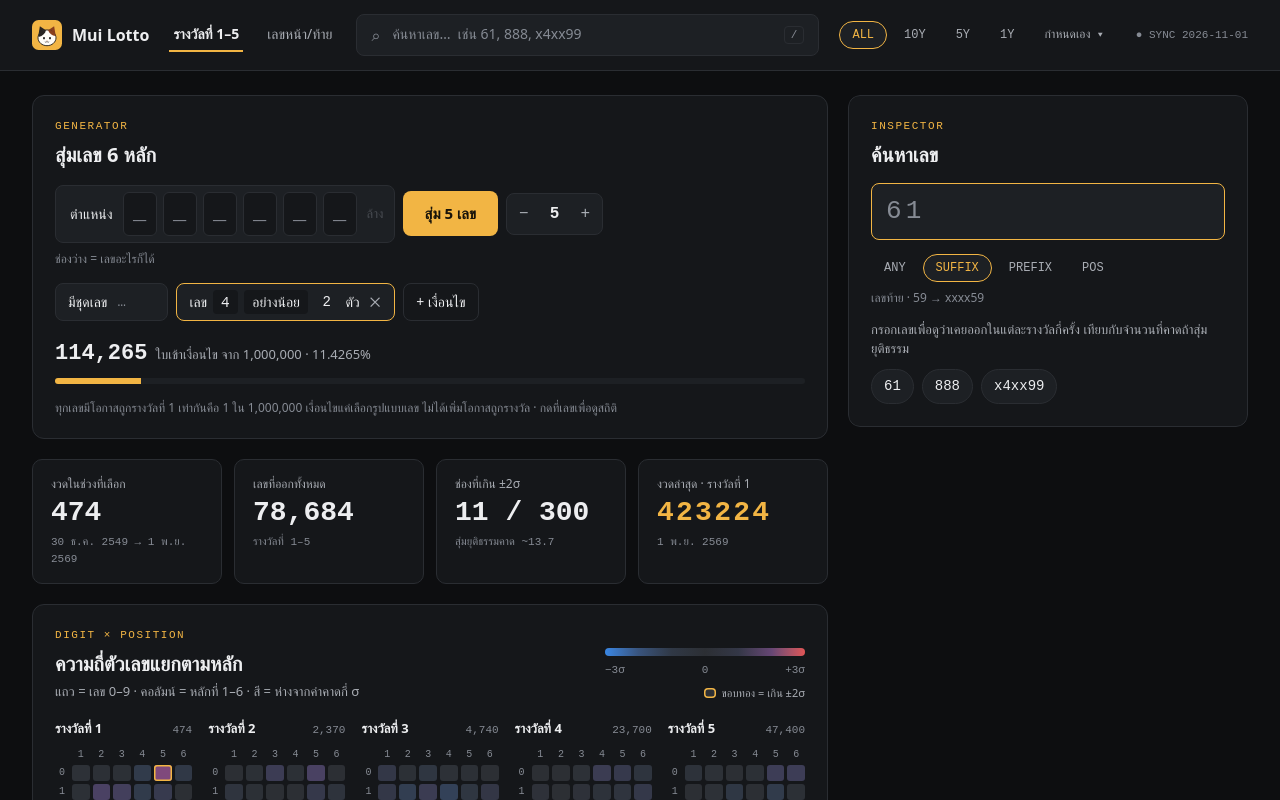
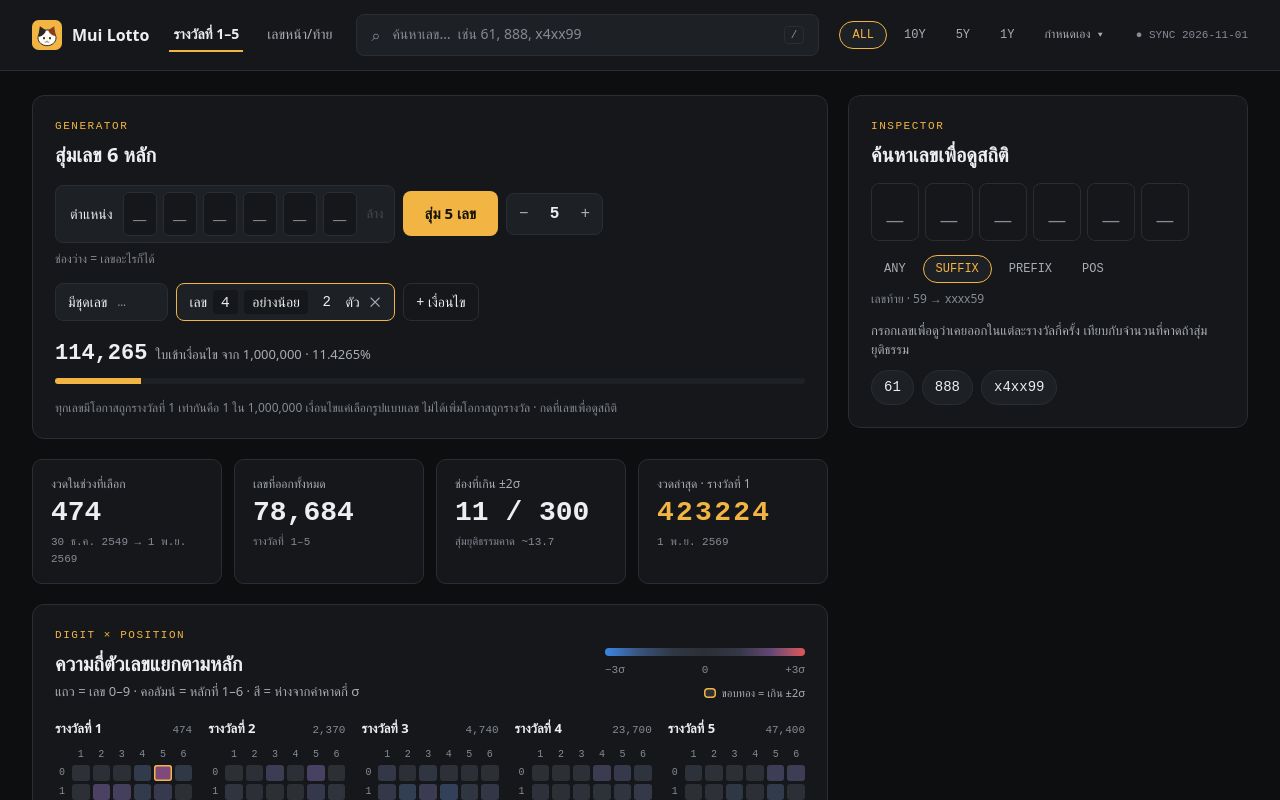
Before and after one commit to Rinriku69/mui-lotto, an Angular app in the folder web/: page / in a window 1280 px wide. Shown: the top 800 px of the page. Built offline with nearby package versions, Linux system fonts and the light colour scheme.

Commit message:
feat: slot search input in inspector

```diff
--- a/web/src/app/search/number-search.html
+++ b/web/src/app/search/number-search.html
@@ -1,30 +1,21 @@
 <section class="panel flex h-full flex-col gap-3.5" id="search" aria-labelledby="search-title">
   <div>
     <p class="eyebrow">INSPECTOR</p>
-    <h2 id="search-title" class="text-xl font-semibold">ค้นหาเลข</h2>
+    <h2 id="search-title" class="text-xl font-semibold">ค้นหาเลขเพื่อดูสถิติ</h2>
   </div>
 
-  <div
-    class="flex items-center gap-0.5 rounded-lg border bg-raised px-3.5 py-2 font-mono text-[26px] tracking-[0.16em] focus-within:ring-3 focus-within:ring-gold/25"
-    [class]="error() ? 'border-critical' : 'border-gold'"
-  >
-    @if (ghost().before) {
-      <span class="text-muted" aria-hidden="true">{{ ghost().before }}</span>
-    }
-    <input
-      class="min-w-[2ch] flex-1 bg-transparent font-bold text-gold outline-none placeholder:font-normal placeholder:text-muted"
-      inputmode="numeric"
-      autocomplete="off"
-      spellcheck="false"
-      placeholder="61"
-      aria-label="เลขที่ต้องการค้นหา"
+  <!-- Same shared field as the command bar; the slot layout just follows the search mode. -->
+  <div class="flex min-h-[58px] items-center gap-2.5">
+    <app-digit-slots
+      size="lg"
+      label="เลขที่ต้องการค้นหา"
+      describedBy="search-hint"
+      [mode]="slotMode()"
+      [length]="digits()"
       [formField]="searchForm.text"
     />
-    @if (ghost().after) {
-      <span class="text-muted" aria-hidden="true">{{ ghost().after }}</span>
-    }
     @if (query().text) {
-      <button type="button" class="cursor-pointer p-1 text-sm tracking-normal text-muted hover:text-ink" (click)="clear()" aria-label="ล้างคำค้น">✕</button>
+      <button type="button" class="ml-auto cursor-pointer p-1 text-sm text-muted hover:text-ink" (click)="clear()" aria-label="ล้างคำค้น">✕</button>
     }
   </div>
 
@@ -36,7 +27,7 @@
       </label>
     }
   </div>
-  <p class="-mt-1.5 text-xs text-muted">{{ hint() }}</p>
+  <p id="search-hint" class="-mt-1.5 text-xs text-muted">{{ hint() }}</p>
 
   @if (error(); as e) {
     <p class="text-[13px] text-critical" role="alert">{{ e }}</p>
--- a/web/src/app/search/number-search.ts
+++ b/web/src/app/search/number-search.ts
@@ -4,6 +4,15 @@ import { FormField } from '@angular/forms/signals';
 import { LotteryData } from '../lottery/lottery-data';
 import { PRIZES, PRIZE_LABEL, SPECIAL_DIGITS, SPECIAL_KINDS, SPECIAL_LABEL } from '../lottery/lottery.model';
 import { Matcher, SearchMode, buildMatcher, matchShare } from '../lottery/number-pattern';
+import { DigitSlots, SlotMode } from '../shared/digit-slots';
+
+/** Lookup table: search mode -> slot behaviour. A Record makes the compiler check every mode is covered. */
+const SLOT_MODE: Record<SearchMode, SlotMode> = {
+  anywhere: 'grow',
+  suffix: 'end',
+  prefix: 'start',
+  position: 'free',
+};
 
 /** Which tab the inspector serves. The query itself is shared (LotteryData.searchQuery). */
 export type SearchScope = 'main' | 'special';
@@ -41,12 +50,12 @@ const ALL_MODES: { value: SearchMode; label: string; main: string; special: stri
   { value: 'anywhere', label: 'ANY', main: 'ตรงไหนก็ได้ · 59 → 159302, 845902', special: 'ตรงไหนก็ได้ · 61 → 612, 361, 61' },
   { value: 'suffix', label: 'SUFFIX', main: 'เลขท้าย · 59 → xxxx59', special: 'เลขท้าย · 61 → x61, 61' },
   { value: 'prefix', label: 'PREFIX', main: 'เลขหน้า · 59 → 59xxxx', special: 'เลขหน้า · 61 → 61x, 61' },
-  { value: 'position', label: 'POS', main: 'ตรงตำแหน่ง · x = หลักไหนก็ได้ เช่น x4xx99', special: '' },
+  { value: 'position', label: 'POS', main: 'ตรงตำแหน่ง · ช่องว่าง = หลักไหนก็ได้', special: '' },
 ];
 
 @Component({
   selector: 'app-number-search',
-  imports: [FormField, DecimalPipe],
+  imports: [FormField, DecimalPipe, DigitSlots],
   changeDetection: ChangeDetectionStrategy.OnPush,
   templateUrl: './number-search.html',
   host: { class: 'block' },
@@ -83,13 +92,11 @@ export class NumberSearch {
     return this.special() ? m.special : m.main;
   });
 
-  /** Ghost "x" in front of a suffix query shows which positions are free. */
-  readonly ghost = computed(() => {
-    const { mode, text } = this.query();
-    const free = Math.max(0, (this.special() ? 3 : 6) - text.trim().length);
-    if (!text.trim() || mode === 'position' || mode === 'anywhere') return { before: '', after: '' };
-    return mode === 'suffix' ? { before: 'x'.repeat(free), after: '' } : { before: '', after: 'x'.repeat(free) };
-  });
+  /** Number length this tab searches: 6-digit prizes, or the 3-digit specials (last2 fits inside). */
+  readonly digits = computed(() => (this.special() ? 3 : 6));
+
+  /** How the slot boxes behave per search mode (see Figma "Spec · Search slots by mode"). */
+  readonly slotMode = computed<SlotMode>(() => SLOT_MODE[this.query().mode]);
 
   readonly matcher = computed<Matcher | string | null>(() => {
     const q = this.query();
```
